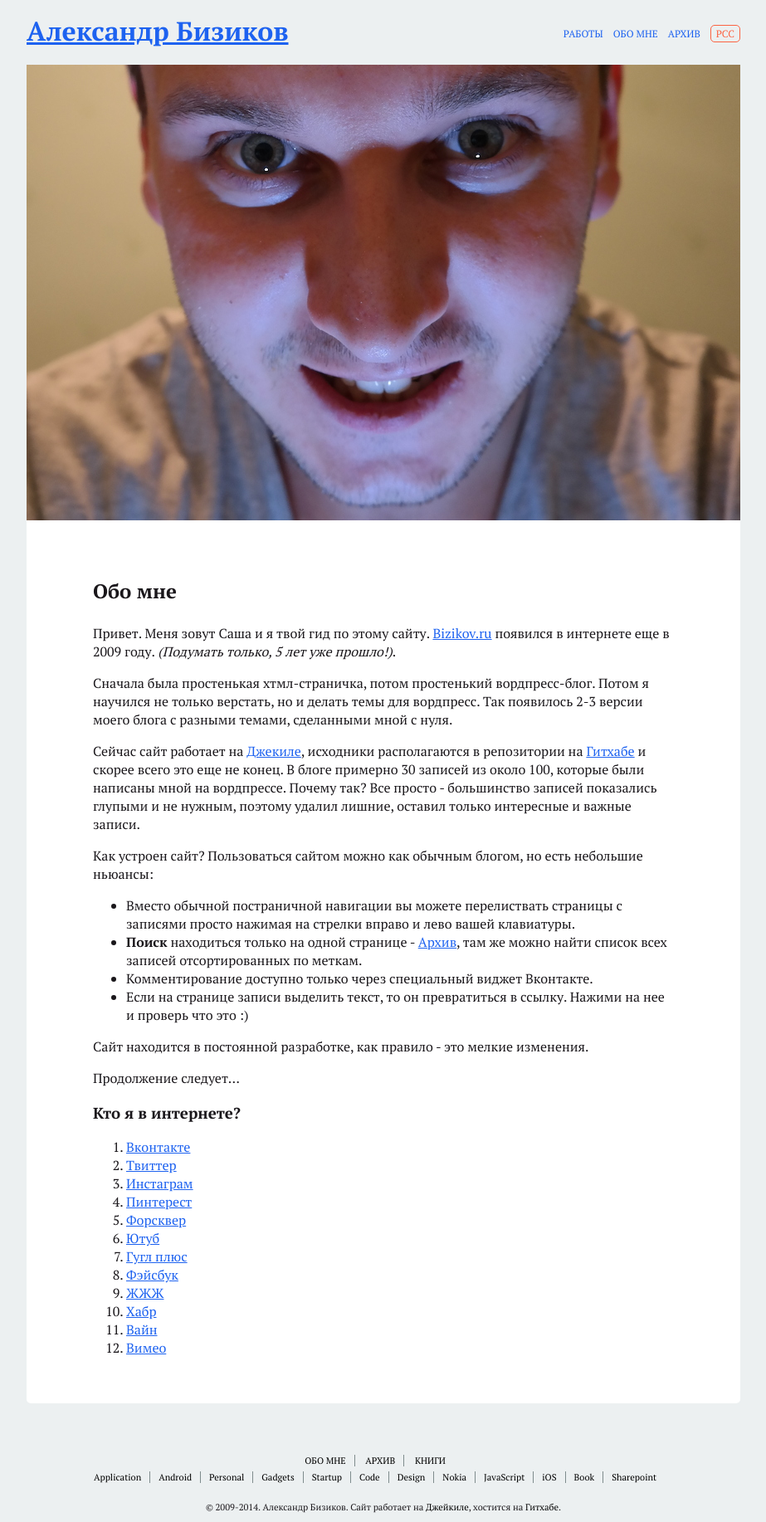
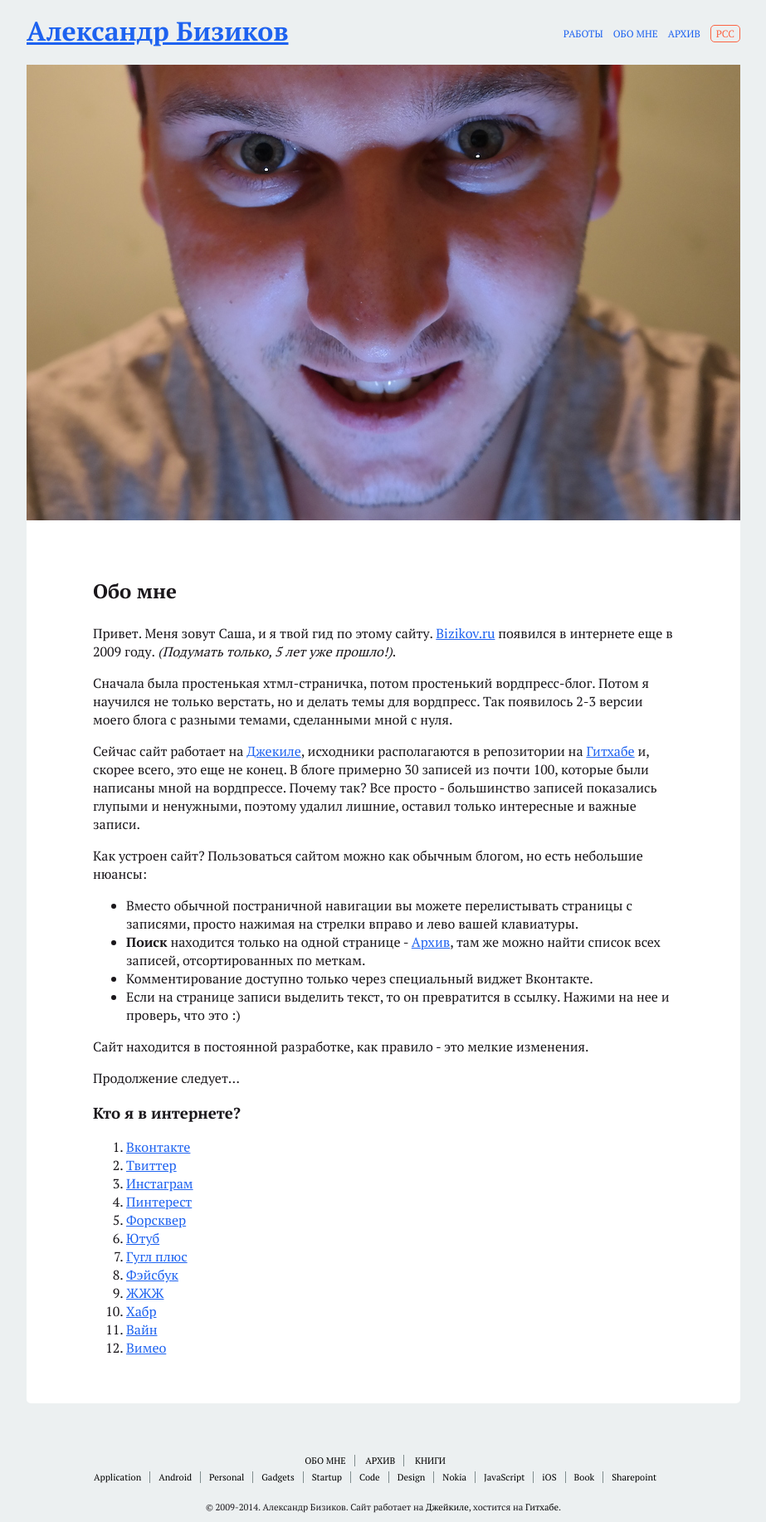
Before and after one commit to anna-vanlee/bizikov.ru, a Jekyll site: the page built from about/index.md, in a window 1280 px wide. Shown: the whole page at 83% size, without its empty margins (178-1101 px from the left). Built offline with Jekyll 4.4.1, drawn with Linux system fonts in a browser that asks for light colours.

Commit message:
Update index.md
исправила орфографические и пунктуационные ошибки

```diff
--- a/about/index.md
+++ b/about/index.md
@@ -6,20 +6,20 @@ keywords: Бизиков Александр, разработчик, frontend
 description: Привет. Этот сайт работает на Jekyll, исходные коды можно посмотреть на GitHub.
 ---
 
-Привет. Меня зовут Саша и я твой гид по этому сайту. [Bizikov.ru]({{ site.url }}) появился в интернете еще в 2009 году. _(Подумать только, 5 лет уже прошло!)_.
+Привет. Меня зовут Саша, и я твой гид по этому сайту. [Bizikov.ru]({{ site.url }}) появился в интернете еще в 2009 году. _(Подумать только, 5 лет уже прошло!)_.
 
 Сначала была простенькая хтмл-страничка, потом простенький вордпресс-блог. Потом я научился не только верстать, но и делать темы для вордпресс.
 Так появилось 2-3 версии моего блога с разными темами, сделанными мной с нуля.
 
-Сейчас сайт работает на [Джекиле](http://jekyllrb.com/), исходники располагаются в репозитории на [Гитхабе](https://github.com/bizikov/bizikov.ru) и скорее всего это еще не конец.
-В блоге примерно 30 записей из около 100, которые были написаны мной на вордпрессе. Почему так? Все просто - большинство записей показались глупыми и не нужным, поэтому удалил лишние, оставил только интересные и важные записи.
+Сейчас сайт работает на [Джекиле](http://jekyllrb.com/), исходники располагаются в репозитории на [Гитхабе](https://github.com/bizikov/bizikov.ru) и, скорее всего, это еще не конец.
+В блоге примерно 30 записей из почти 100, которые были написаны мной на вордпрессе. Почему так? Все просто - большинство записей показались глупыми и ненужными, поэтому удалил лишние, оставил только интересные и важные записи.
 
-Как устроен сайт? Пользоваться сайтом можно как обычным блогом, но есть небольшие ньюансы:
+Как устроен сайт? Пользоваться сайтом можно как обычным блогом, но есть небольшие нюансы:
 
-- Вместо обычной постраничной навигации вы можете перелиствать страницы с записями просто нажимая на стрелки вправо и лево вашей клавиатуры.
-- **Поиск** находиться только на одной странице - [Архив]({{ site.url }}/archive), там же можно найти список всех записей отсортированных по меткам.
+- Вместо обычной постраничной навигации вы можете перелистывать страницы с записями, просто нажимая на стрелки вправо и лево вашей клавиатуры.
+- **Поиск** находится только на одной странице - [Архив]({{ site.url }}/archive), там же можно найти список всех записей, отсортированных по меткам.
 - Комментирование доступно только через специальный виджет Вконтакте.
-- Если на странице записи выделить текст, то он превратиться в ссылку. Нажими на нее и проверь что это :)
+- Если на странице записи выделить текст, то он превратится в ссылку. Нажими на нее и проверь, что это :)
 
 Сайт находится в постоянной разработке, как правило - это мелкие изменения.
 
```
